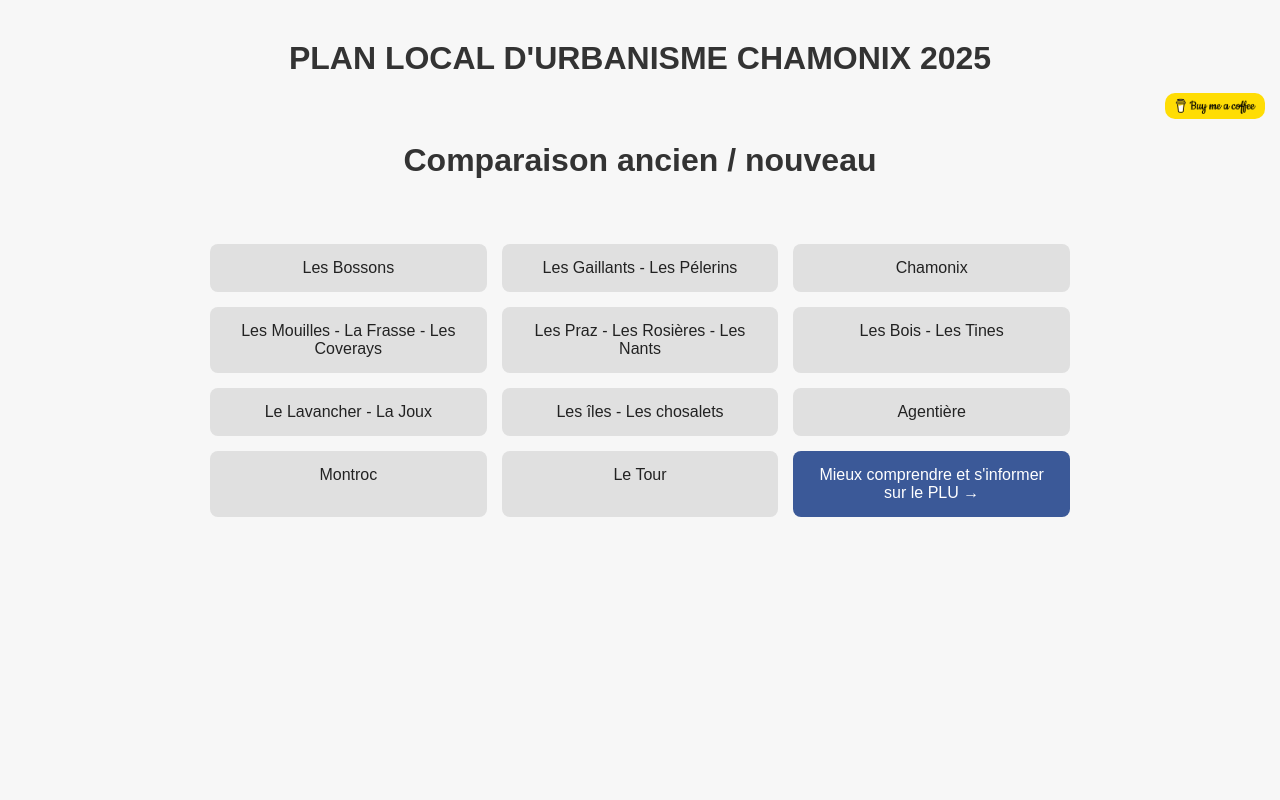
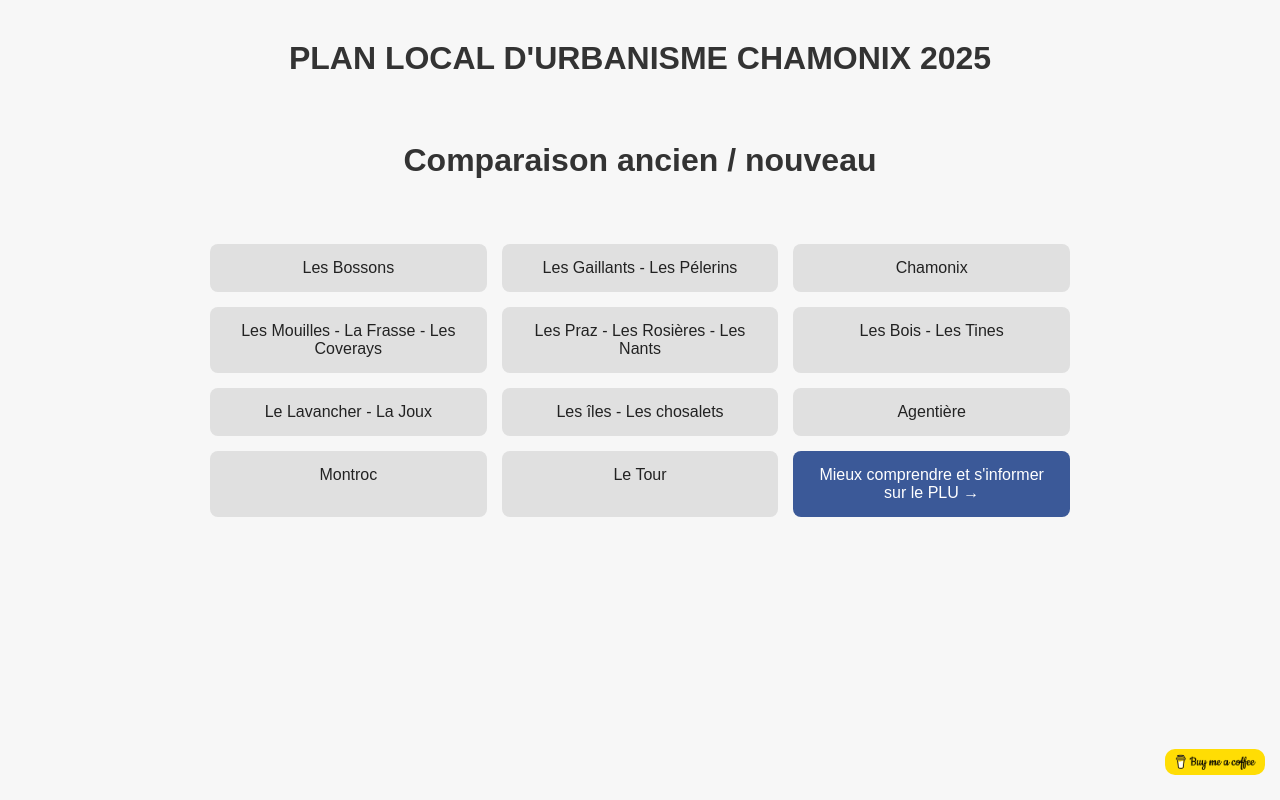
Before and after one commit to Hugocharlet/projet-plu, a plain HTML site: page index.html in a window 1280 px wide. Drawn offline with nearby package versions, Linux system fonts and the light colour scheme.

Commit message:
Update index.html

```diff
--- a/index.html
+++ b/index.html
@@ -73,7 +73,7 @@
             </transition>
             <!-- buy me a coffee -->
             <a href="https://buymeacoffee.com/hugocharlet" target="_blank" rel="noopener noreferrer" class="bmc-button"
-                :style="{ transform: acceuilOuvert? 'translateY(80px)' : 'translateY(0)' }">
+                :style="{ transform: acceuilOuvert? 'translateY(92vh)' : 'translateY(0)' }">
                 <img src="buymeacoffee.png" alt="Buy Me A Coffee" />
             </a>
         </div>
```
